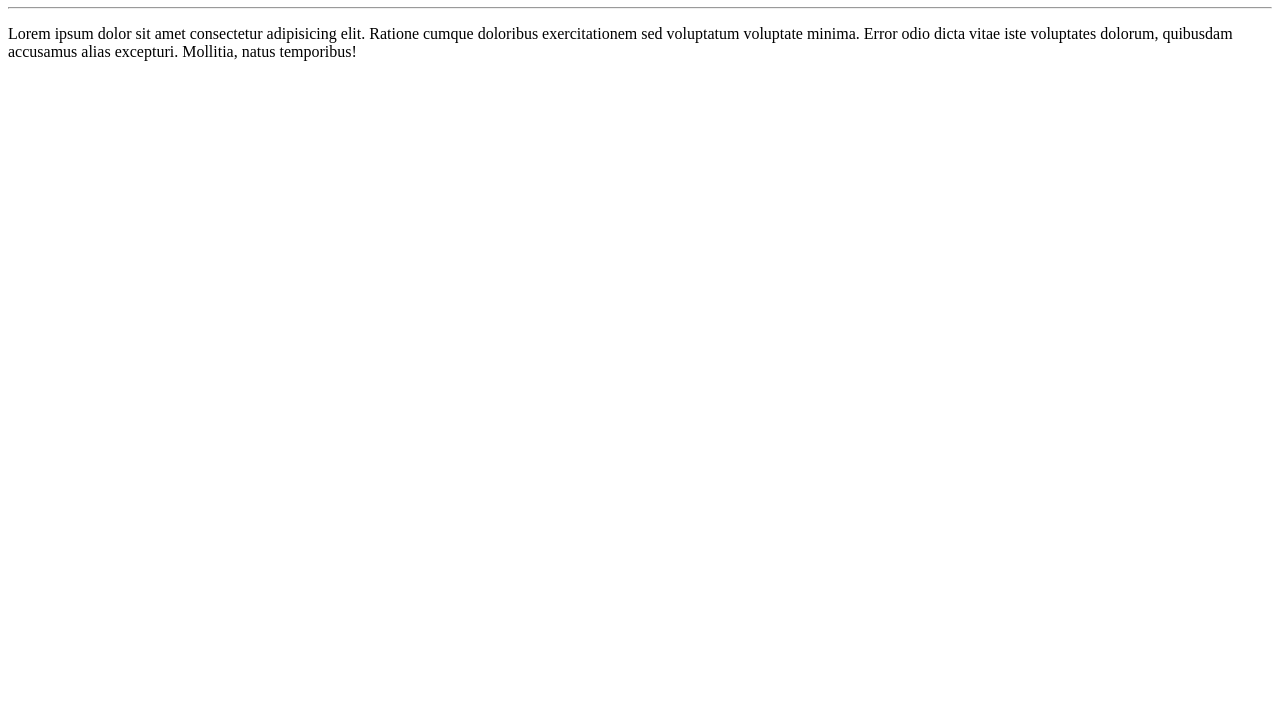
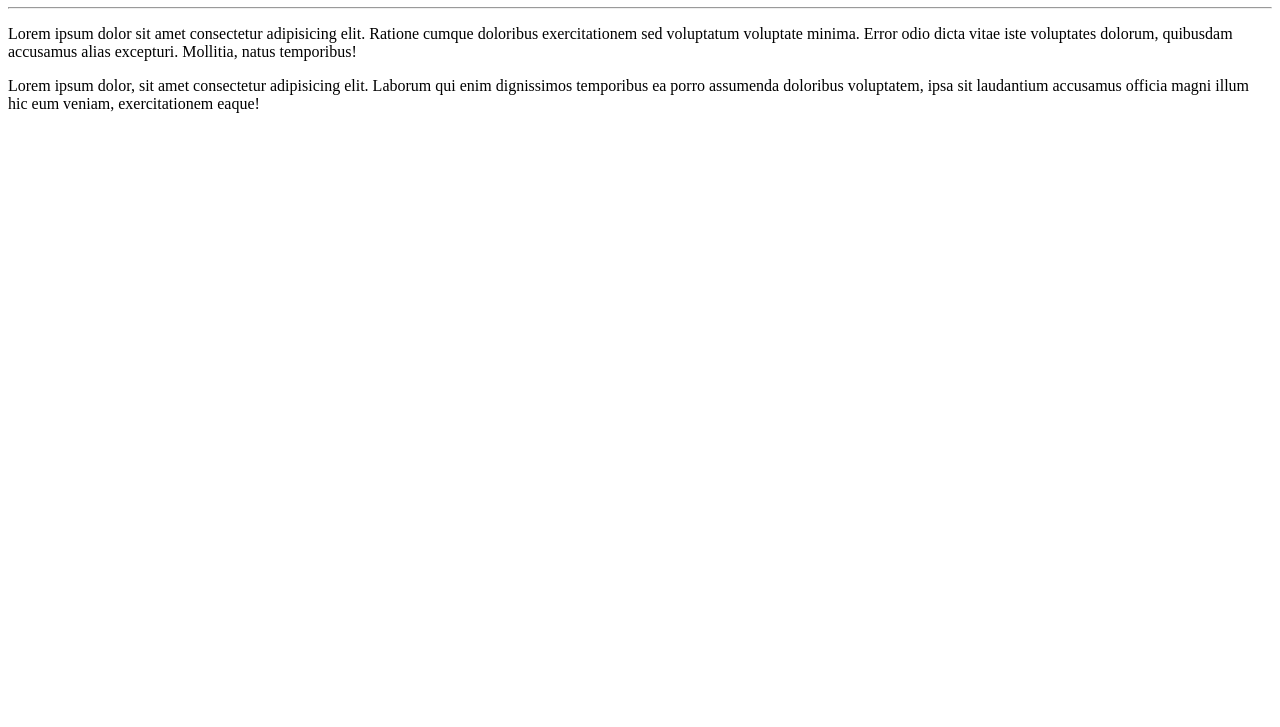
Before and after one commit to thiagosfelix/Ola-Mundo, a plain HTML site: page site-exemplo/index.html in a window 1280 px wide. Shown: the part 73-800 px from the top of the page. Drawn offline with Linux system fonts and the light colour scheme.

Commit message:
adicionei um parágrafo

```diff
--- a/site-exemplo/index.html
+++ b/site-exemplo/index.html
@@ -20,6 +20,10 @@
             Lorem ipsum dolor sit amet consectetur adipisicing elit. Ratione cumque doloribus exercitationem sed voluptatum voluptate minima. Error odio dicta vitae iste voluptates dolorum, quibusdam accusamus alias excepturi. Mollitia, natus temporibus!
         </p>
 
+        <p>
+            Lorem ipsum dolor, sit amet consectetur adipisicing elit. Laborum qui enim dignissimos temporibus ea porro assumenda doloribus voluptatem, ipsa sit laudantium accusamus officia magni illum hic eum veniam, exercitationem eaque!
+        </p>
+
     </body>
 
 </html>
```
